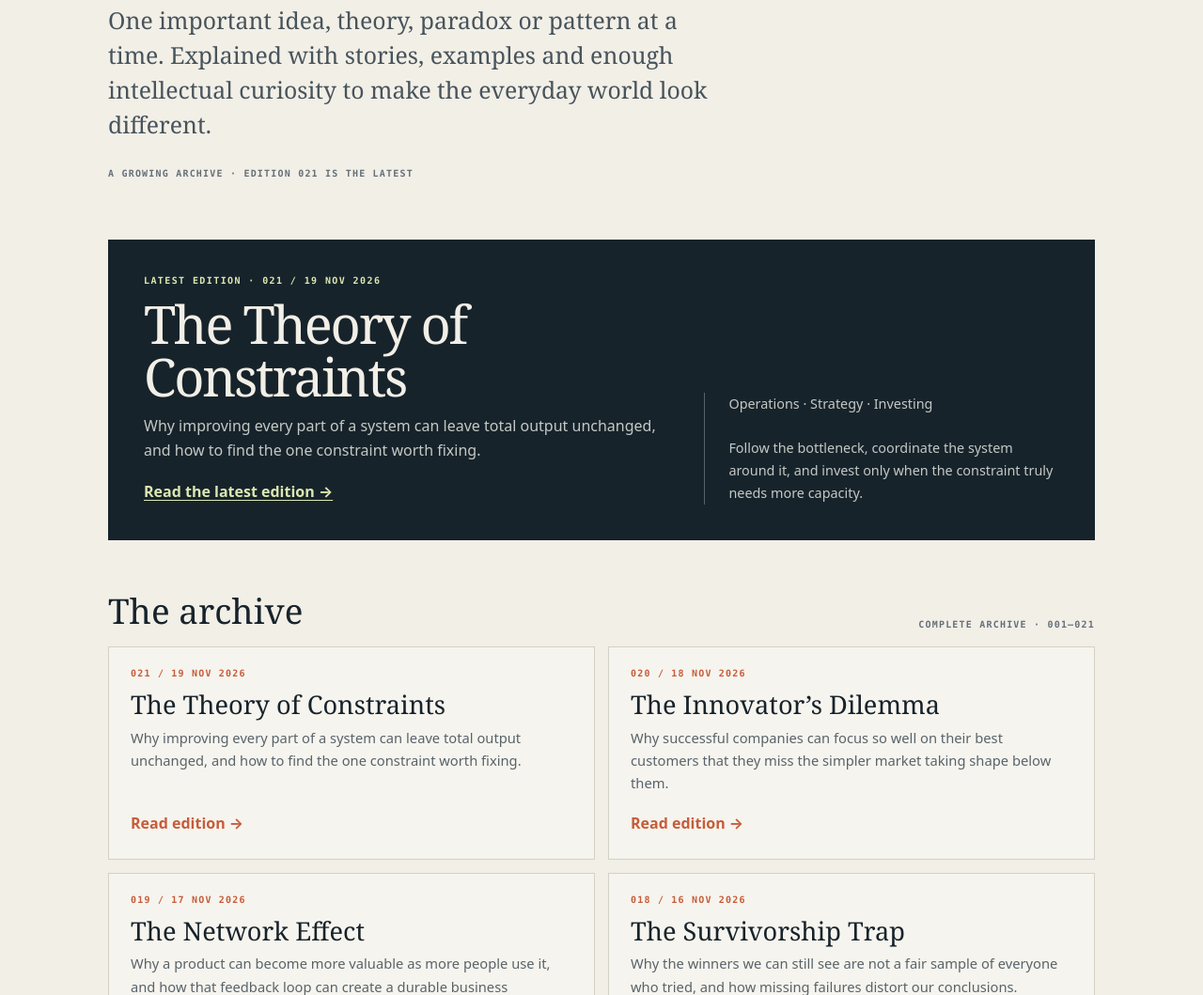
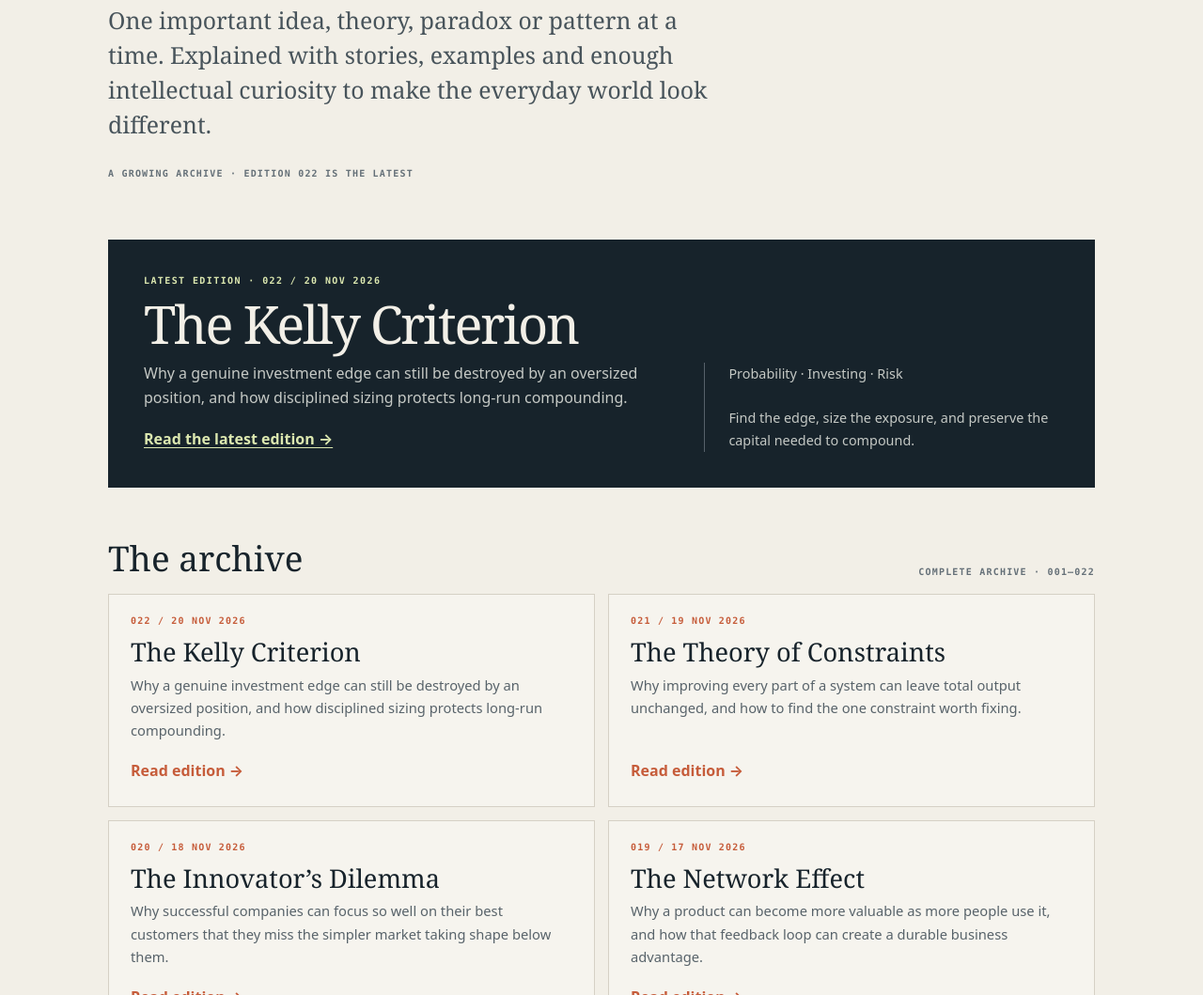
Before and after one commit to happyrabbit29/daily-big-idea, a plain HTML site: page index.html in a window 1280 px wide. Shown: the part 541-1600 px from the top of the page at 94% size. Drawn offline with Linux system fonts and the light colour scheme.

Commit message:
Feature Daily Big Idea Edition 022 in homepage archive

```diff
--- a/index.html
+++ b/index.html
@@ -45,19 +45,21 @@ footer{border-top:1px solid var(--line);padding:20px 0 32px;color:var(--muted);f
 <div class="kicker">A daily field guide to thinking</div>
 <h1>Ideas that<br>change the angle.</h1>
 <p class="intro">One important idea, theory, paradox or pattern at a time. Explained with stories, examples and enough intellectual curiosity to make the everyday world look different.</p>
-<div class="hero-meta">A growing archive · Edition 021 is the latest</div>
+<div class="hero-meta">A growing archive · Edition 022 is the latest</div>
 </header>
 <section class="latest" aria-labelledby="latest-title">
 <div>
-<div class="tag">Latest edition · 021 / 19 Nov 2026</div>
-<h2 id="latest-title">The Theory of Constraints</h2>
-<p>Why improving every part of a system can leave total output unchanged, and how to find the one constraint worth fixing.</p>
-<a href="editions/theory-of-constraints.html">Read the latest edition →</a>
+<div class="tag">Latest edition · 022 / 20 Nov 2026</div>
+<h2 id="latest-title">The Kelly Criterion</h2>
+<p>Why a genuine investment edge can still be destroyed by an oversized position, and how disciplined sizing protects long-run compounding.</p>
+<a href="editions/kelly-criterion.html">Read the latest edition →</a>
 </div>
-<div class="side">Operations · Strategy · Investing<br><br>Follow the bottleneck, coordinate the system around it, and invest only when the constraint truly needs more capacity.</div>
+<div class="side">Probability · Investing · Risk<br><br>Find the edge, size the exposure, and preserve the capital needed to compound.</div>
 </section>
-<div class="section-head"><h2>The archive</h2><span>Complete archive · 001–021</span></div>
+<div class="section-head"><h2>The archive</h2><span>Complete archive · 001–022</span></div>
 <section class="archive" aria-label="All available editions">
+<article class="card"><div class="number">022 / 20 NOV 2026</div><h3>The Kelly Criterion</h3><p>Why a genuine investment edge can still be destroyed by an oversized position, and how disciplined sizing protects long-run compounding.</p><a href="editions/kelly-criterion.html">Read edition →</a></article>
+
 <article class="card"><div class="number">021 / 19 NOV 2026</div><h3>The Theory of Constraints</h3><p>Why improving every part of a system can leave total output unchanged, and how to find the one constraint worth fixing.</p><a href="editions/theory-of-constraints.html">Read edition →</a></article>
 <article class="card"><div class="number">020 / 18 NOV 2026</div><h3>The Innovator’s Dilemma</h3><p>Why successful companies can focus so well on their best customers that they miss the simpler market taking shape below them.</p><a href="editions/innovators-dilemma.html">Read edition →</a></article>
 
```
